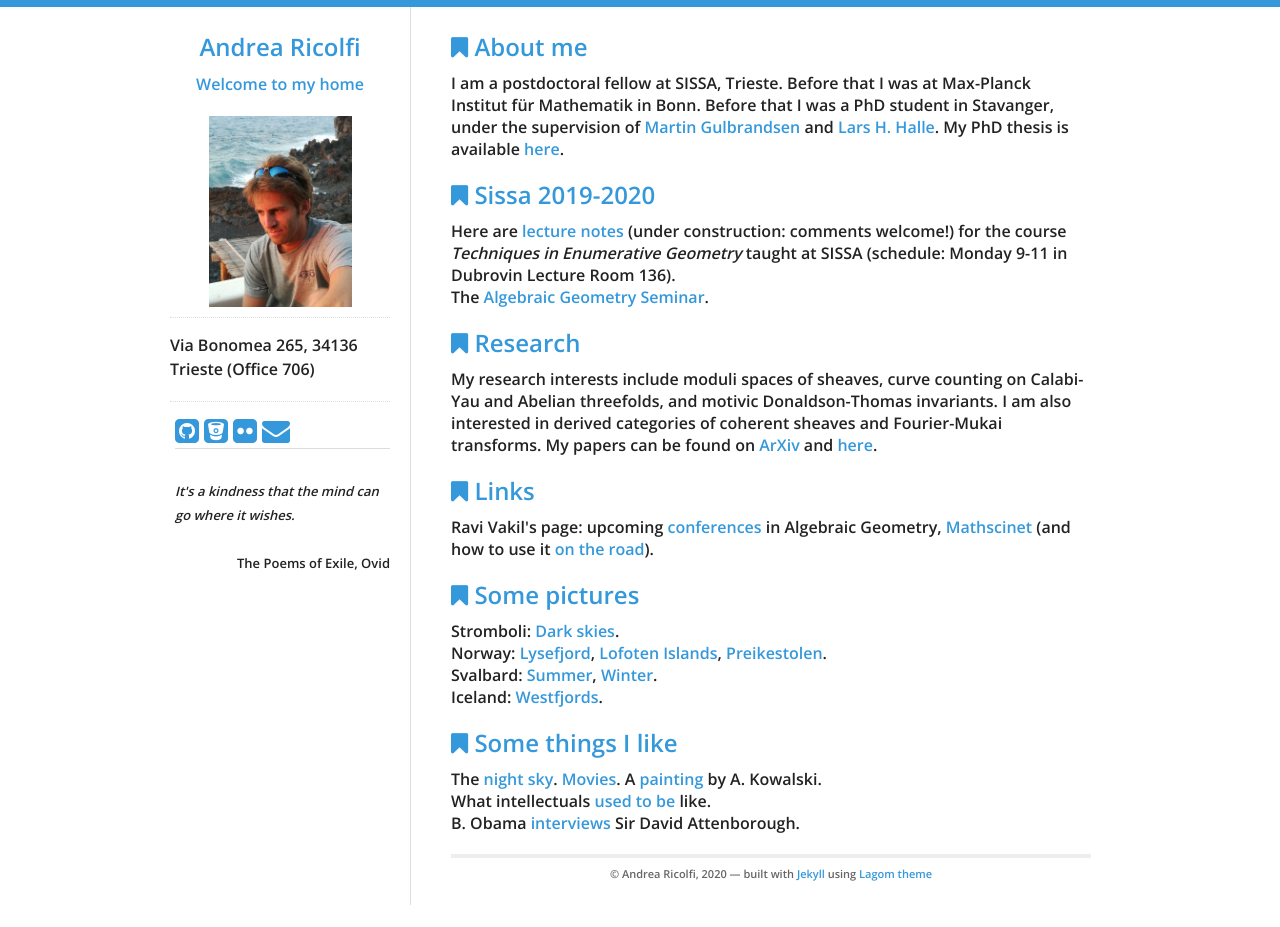
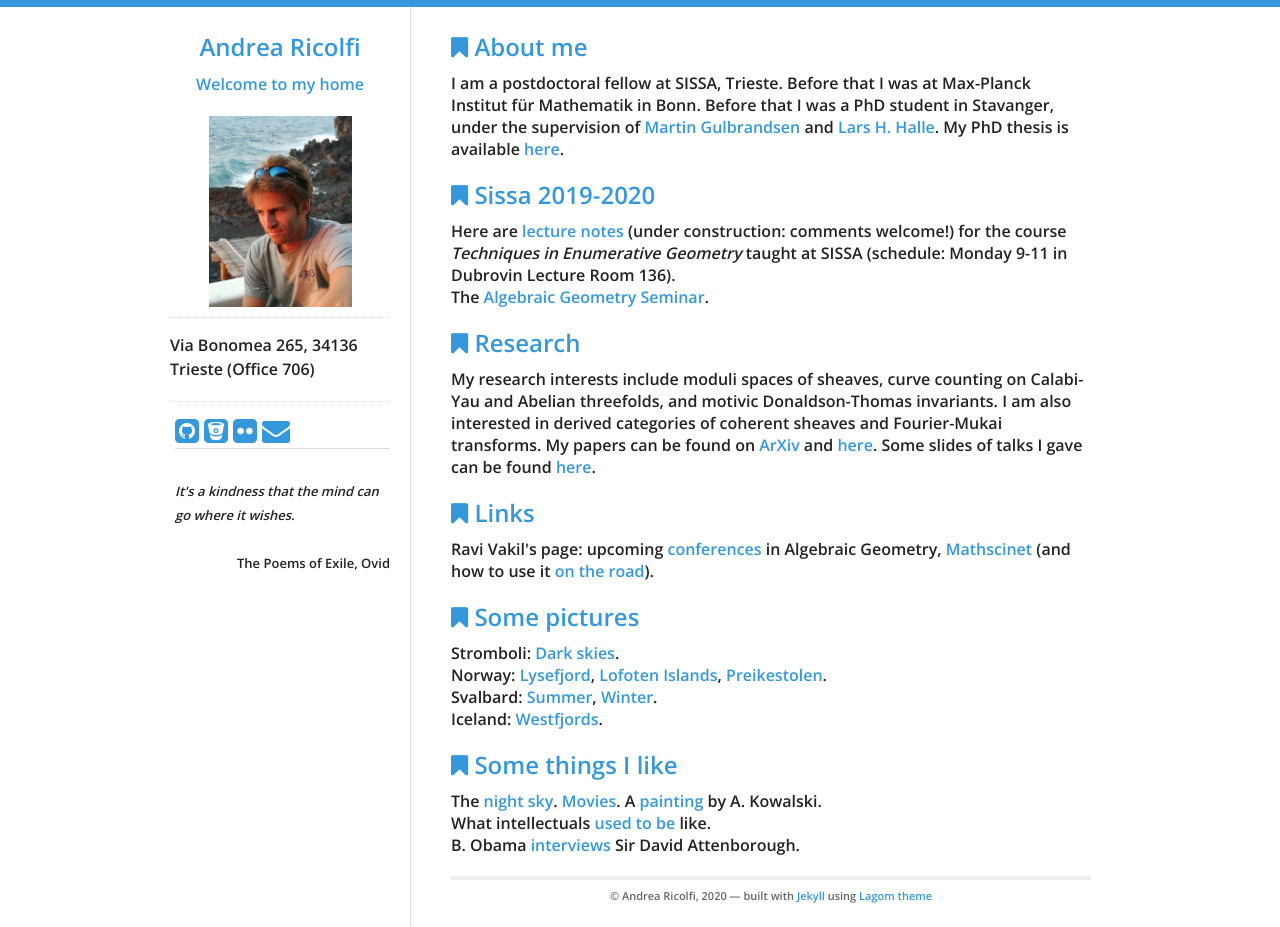
Before and after one commit to atricolfi/atricolfi.github.io, a Jekyll site: the page built from index.html, in a window 1280 px wide. Built offline with Jekyll 4.4.1, drawn with Linux system fonts in a browser that asks for light colours.

Commit message:
Update index.html

```diff
--- a/index.html
+++ b/index.html
@@ -27,6 +27,7 @@ The <a href="http://users.ictp.it/~arincon/AGS.html">Algebraic Geometry Seminar<
 and motivic Donaldson-Thomas invariants.
 I am also interested in derived categories of coherent sheaves and Fourier-Mukai transforms.
 My papers can be found on <a href="https://arxiv.org/search/?query=ricolfi&searchtype=all&source=header">ArXiv</a> and <a href="Papers.html">here</a>.
+Some slides of talks I gave can be found <a href="Slides.html">here</a>.
 </p>
 
 
```
